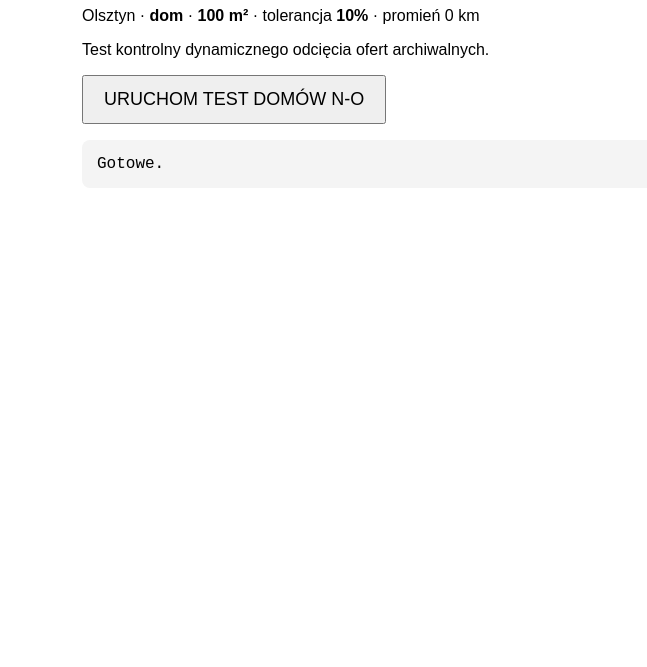
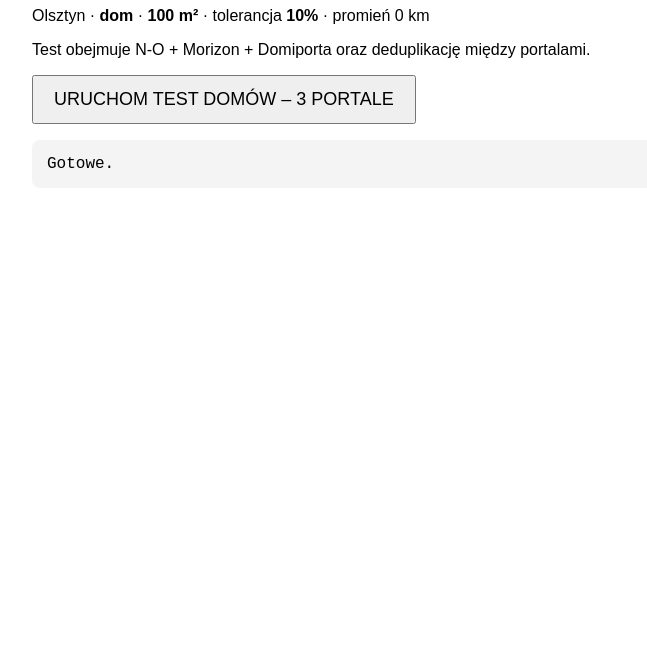
Before and after one commit to denem1984/Analizator-cen-ofertowych, a website: page diagnostic-no.html in a window 1280 px wide. Shown: the part 133-800 px from the top of the page, without its empty margins (108-755 px from the left). Drawn offline with Linux system fonts and the light colour scheme.

Commit message:
Popraw tester domów: Combined API 3 portale

```diff
--- a/diagnostic-no.html
+++ b/diagnostic-no.html
@@ -1 +1 @@
-<!doctype html><meta charset="utf-8"><title>N-O diagnostic – domy</title><style>body{font:16px Arial;max-width:900px;margin:40px auto;padding:20px}button{font-size:18px;padding:12px 20px}pre{white-space:pre-wrap;background:#f4f4f4;padding:15px;border-radius:8px}</style><h1>Diagnostyka Nieruchomości-online</h1><p>Olsztyn · <b>dom</b> · <b>100 m²</b> · tolerancja <b>10%</b> · promień 0 km</p><p>Test kontrolny dynamicznego odcięcia ofert archiwalnych.</p><button onclick="run()">URUCHOM TEST DOMÓW N-O</button><pre id="out">Gotowe.</pre><script>async function run(){const o=document.getElementById('out');o.textContent='Uruchamiam…';try{const r=await fetch('/api/diagnostic-no?location=Olsztyn&area=100&tolerance=10&radius=0&propertyType=dom',{cache:'no-store'});const t=await r.text();o.textContent='HTTP '+r.status+'\n\n'+t}catch(e){o.textContent='BŁĄD: '+e.message}}</script>
+<!doctype html><meta charset="utf-8"><title>Diagnostyka domów – Combined API</title><style>body{font:16px Arial;max-width:1000px;margin:40px auto;padding:20px}button{font-size:18px;padding:12px 20px}pre{white-space:pre-wrap;background:#f4f4f4;padding:15px;border-radius:8px}</style><h1>Diagnostyka domów – Combined API</h1><p>Olsztyn · <b>dom</b> · <b>100 m²</b> · tolerancja <b>10%</b> · promień 0 km</p><p>Test obejmuje N-O + Morizon + Domiporta oraz deduplikację między portalami.</p><button onclick="run()">URUCHOM TEST DOMÓW – 3 PORTALE</button><pre id="out">Gotowe.</pre><script>async function run(){const o=document.getElementById('out');o.textContent='Uruchamiam pełny test domów…';try{const r=await fetch('/api/live/combined?location=Olsztyn&area=100&tolerance=10&radius=0&propertyType=dom',{cache:'no-store'});const t=await r.text();o.textContent='HTTP '+r.status+'\n\n'+t}catch(e){o.textContent='BŁĄD: '+e.message}}</script>
```
